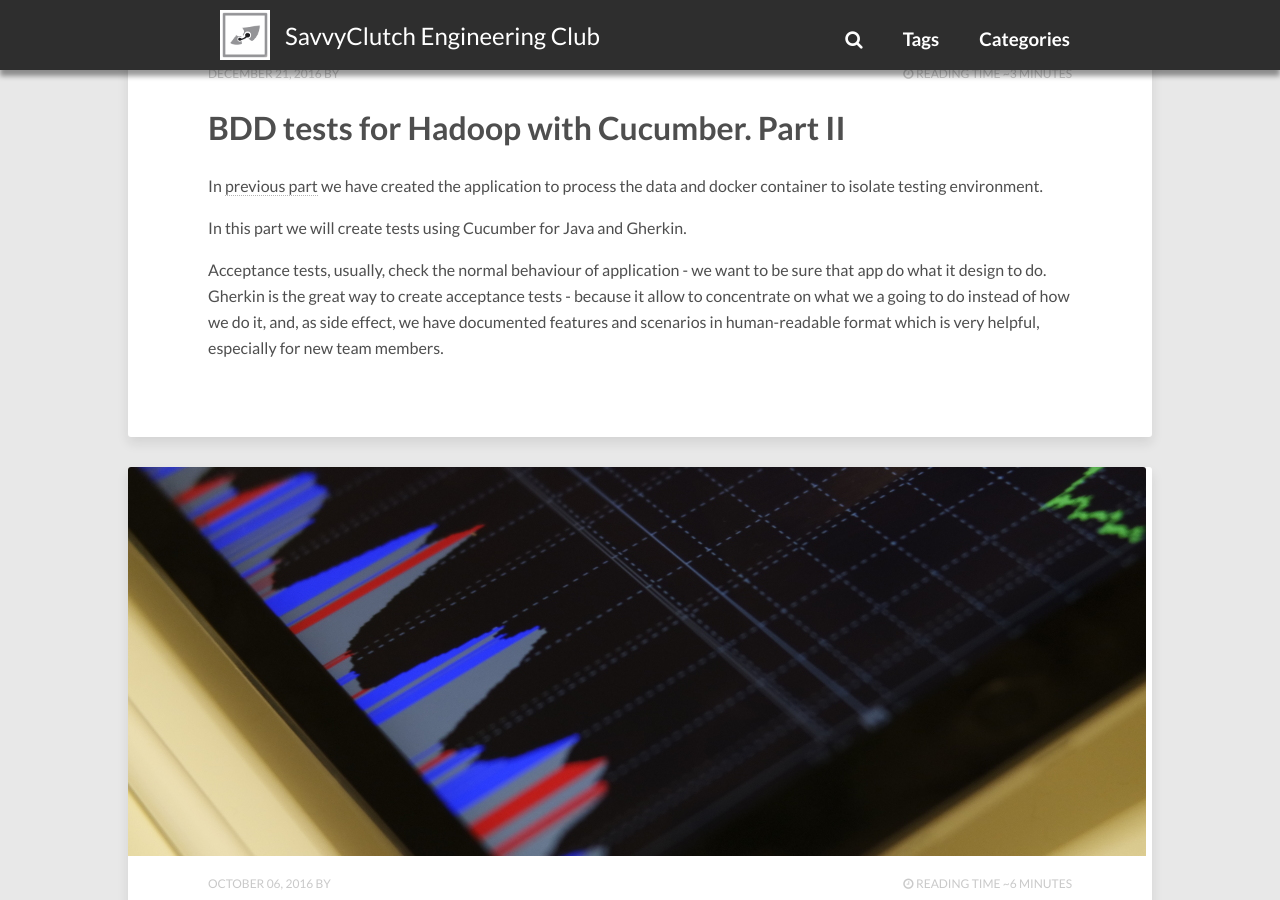
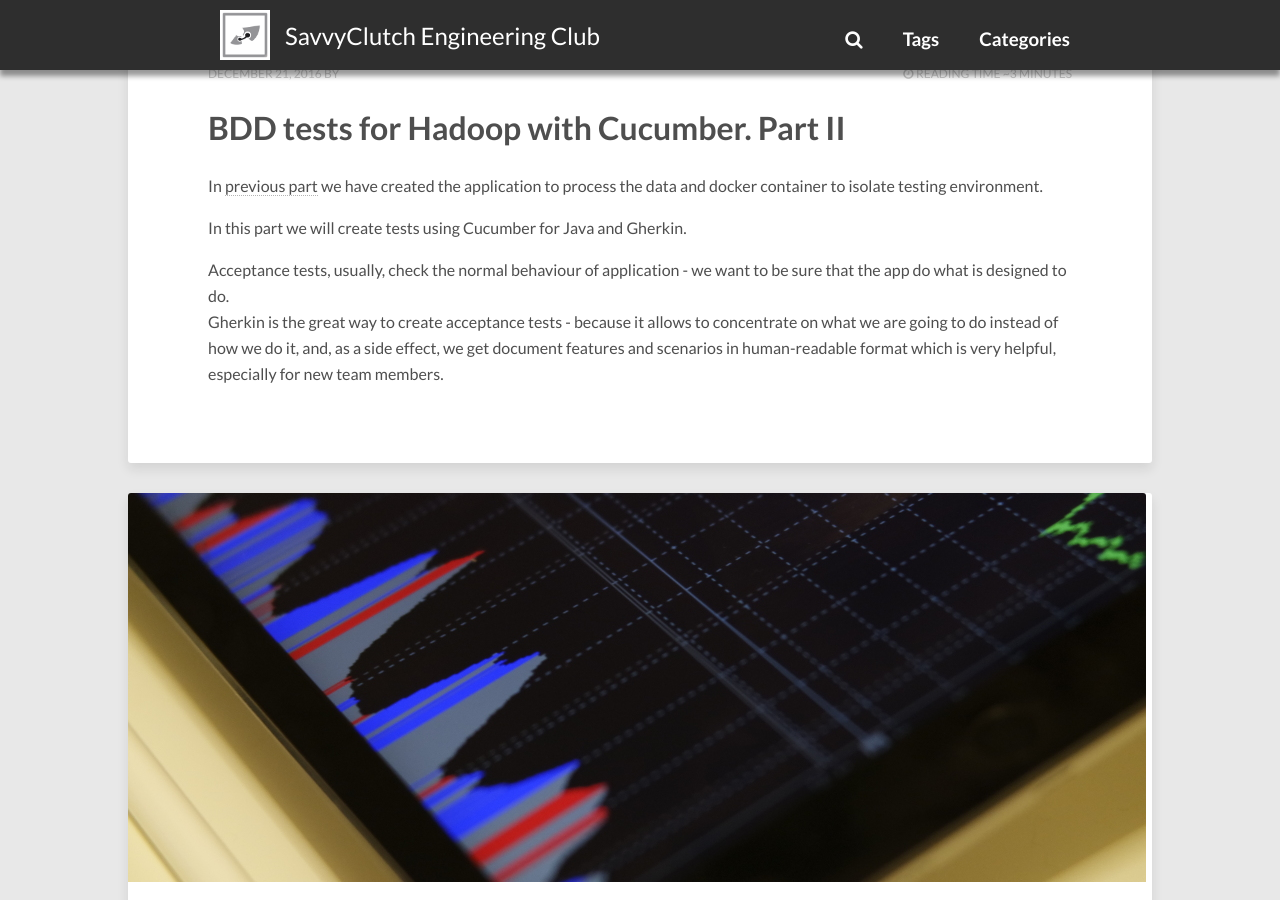
Before and after one commit to savvyclutch/savvyclutch.github.io, a Jekyll site: the page built from index.html, in a window 1280 px wide and 900 px high, scrolled down 693 px. Built offline with Jekyll 4.4.1, drawn with Linux system fonts in a browser that asks for light colours; nearby versions of some CDN libraries; the list of posts is cut into pages by our own code; comment, search, counter and statistics services are not loaded.

Commit message:
Fixes after review

````diff
--- a/_posts/2016-12-21-BDD-tests-for-Hadoop-with-Cucumber-part-II.md
+++ b/_posts/2016-12-21-BDD-tests-for-Hadoop-with-Cucumber-part-II.md
@@ -14,19 +14,19 @@
 
 In this part we will create tests using Cucumber for Java and Gherkin.
 
-Acceptance tests, usually, check the normal behaviour of application - we want to be sure that app do what it design to do.
-Gherkin is the great way to create acceptance tests - because it allow to concentrate on what we a going to do instead of how we do it,
-and, as side effect, we have documented features and scenarios in human-readable format which is very helpful, especially for new team members.
+Acceptance tests, usually, check the normal behaviour of application - we want to be sure that the app do what is designed to do.
+Gherkin is the great way to create acceptance tests - because it allows to concentrate on what we are going to do instead of how we do it,
+and, as a side effect, we get document features and scenarios in human-readable format which is very helpful, especially for new team members.
 
 <!-- more -->
 
 Our application should sort the data to the different folders regarding to caller countries, so let’s check it.
 
-Do do that we need to create folders for cucumber ‘features’:
+To do that we need to create folders for cucumber ‘features’:
 
 `src -> test -> resources -> features -> callstream`
 
-Lets create new file `folder_structure.feature` for feature inside `callstream` folder.
+Lets create a new file `folder_structure.feature` for the feature inside `callstream` folder.
 
 At this point we don’t check the output data files format, only the folders structure.
 To clarify that we should create understandable and clear feature description in terms of Gherkin:
@@ -87,7 +87,11 @@
 ```
 
 It’s important to wrote these steps before implementation, so we will not limit our mind with details of our tests implementation.
-After creation of scenario, we should create implementation of each step of scenario. Implementation for steps lives in src -> java -> com -> steps folder. For our callstream feature we should create `callstream` folder  and add `FolderStructureSteps.java` into it. Implementation of steps looks like that (I will not provide whole class here, it’s too large, and it’s not necessary to provide it here. You can take a look in article repository for more)  :
+After creation of scenario, we should create implementation of each step of the scenario.
+Implementation for steps lives in src -> java -> com -> steps folder.
+For our callstream feature we should create `callstream` folder  and add `FolderStructureSteps.java` into it.
+Implementation of steps looks like that (I will not provide whole class here, it’s too large, and it’s not necessary to provide it here.
+You can take a look in [article repository](https://github.com/savvyclutch/bdd_test_hadoop) for more)  :
 
 ```
 public class FolderStructureSteps {
@@ -111,7 +115,9 @@
 ...
 ```
 
-So, it is pretty simple - we match step string to the java regular expression in give/when/then annotations and wrote step implementation. For data fixture generation we use simple template generator  `Chunk Templates`. It uses `themes` folder for templates, so we should create folder in `themes` in test resources and add `calls_log.chtml` template with content:
+So, it is pretty simple - we match step string to the java regular expression in give/when/then annotations and wrote step implementation.
+For data fixture generation we use simple template generator  `Chunk Templates`.
+It uses `themes` folder for templates, so we habe to create folder in `themes` in test resources and add `calls_log.chtml` template with content:
 
 ```
 {#lines}
@@ -125,6 +131,6 @@
 
 As you can see we use default values for fields, which keep our scenarios in Gherkin clean and readable.
 
-Now you can extend these test and include output content checks or other important things.
+Now we have the basic testing structure for acceptance tests and everyone can extend test suite and include output content checks or other important things.
 
 Full code of the project you can find here: https://github.com/savvyclutch/bdd_test_hadoop
````
Also changed, not shown: other parts of _posts/2016-12-21-BDD-tests-for-Hadoop-with-Cucumber-part-II.md (+3 -3 lines).
